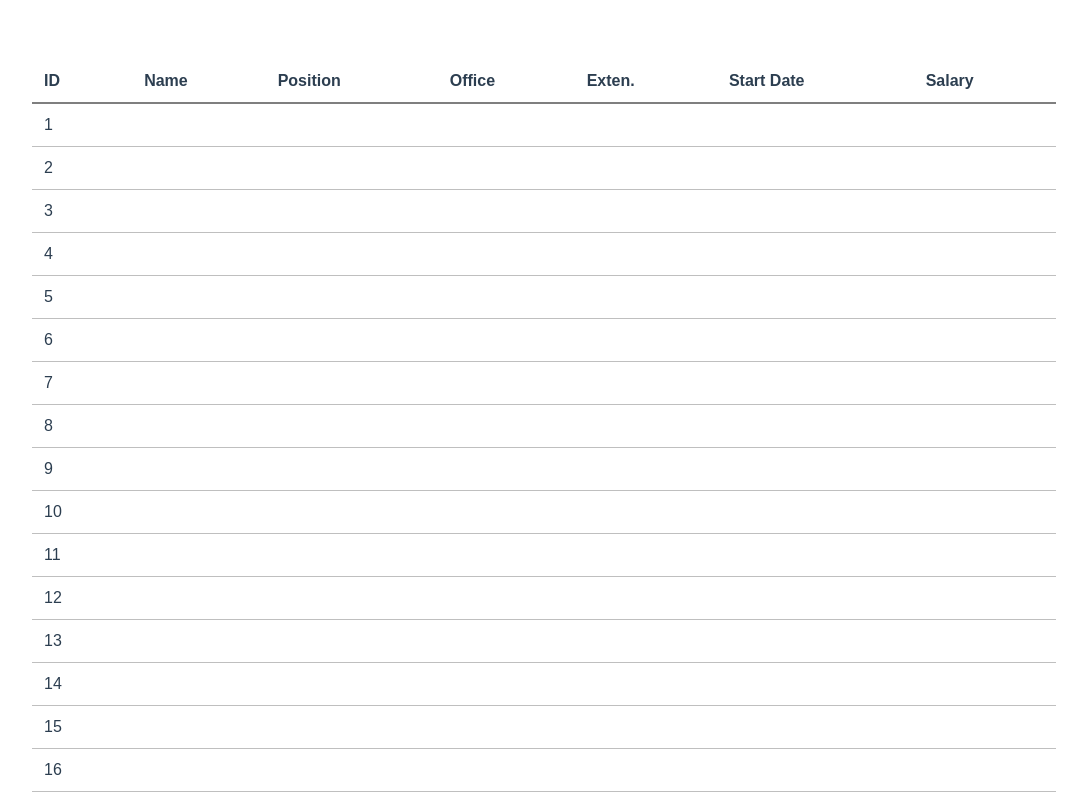
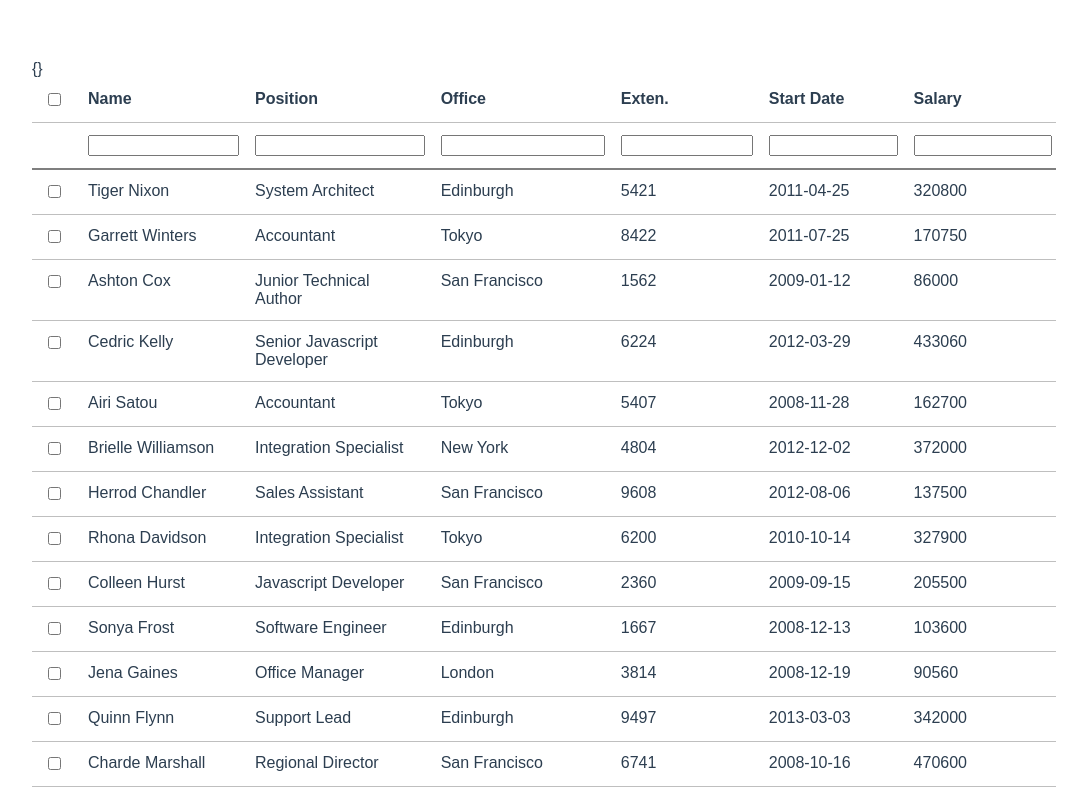
Before and after one commit to tedirghazali/datatable, a Vue app: page / in a window 1280 px wide. Shown: the top 799 px of the page, without its empty margins (96-1183 px from the left). Built offline with nearby package versions, Linux system fonts and the light colour scheme.

Commit message:
improving checklist and filter column

```diff
--- a/src/vue/App.vue
+++ b/src/vue/App.vue
@@ -1,22 +1,31 @@
 <script setup lang="ts">
+import { ref } from 'vue'
 import TableData from './components/TableData.vue'
 import rawEntries from './assets/raw-entries.js'
 
 const columns = [
-  [
-    {prop: 'id', text: 'ID', type: 'text'},
-    {prop: 'name', text: 'Name', type: 'text'},
-    {prop: 'position', text: 'Position', type: 'text'},
-    {prop: 'office', text: 'Office', type: 'text'},
-    {prop: 'extension', text: 'Exten.', type: 'text'},
-    {prop: 'startdate', text: 'Start Date', type: 'text'},
-    {prop: 'salary', text: 'Salary', type: 'text'}
-  ]
+  { prop: 'id', text: 'ID', type: 'checkbox' },
+  { prop: 'name', text: 'Name', type: 'text', filter: true },
+  { prop: 'position', text: 'Position', type: 'text', filter: true },
+  { prop: 'office', text: 'Office', type: 'text', filter: true },
+  { prop: 'extension', text: 'Exten.', type: 'text', filter: true },
+  { prop: 'startdate', text: 'Start Date', type: 'text', filter: true },
+  { prop: 'salary', text: 'Salary', type: 'text', filter: true }
 ]
+
+const checks = ref([])
+const filters = ref({})
+const checkedRows = (rows: any[]) => {
+  checks.value = rows
+}
+const filterColumns = (columns: any) => {
+  filters.value = columns
+}
 </script>
 
 <template>
-  <TableData :columns="columns" :entries="rawEntries" />
+  {{ filters }}
+  <TableData :columns="columns" :entries="rawEntries" @checklist="checkedRows" :filter="true" @filter="filterColumns" />
 </template>
 
 <style>
@@ -69,4 +78,8 @@ const columns = [
 .tableResponsive {
   overflow-x: auto;
 }
+
+.input {
+  width: 100%;
+}
 </style>
--- a/src/vue/components/TableData.vue
+++ b/src/vue/components/TableData.vue
@@ -1,61 +1,63 @@
 <script setup lang="ts">
-import { toRef } from 'vue'
+import { ref, toRef } from 'vue'
 import useTable from '../composables/useTable'
 
 const props = defineProps<{
-  columns: Array<any[] | any>,
+  columns: Array<any>,
+  filter?: boolean,
   entries: Array<any>,
   footers?: Array<any[]>,
 }>()
 
-const { getColumnHeader, getColumnData } = useTable(toRef(props, 'columns'), toRef(props, 'entries'))
+const emit = defineEmits<{
+  (e: 'checklist', rows: any[]): void,
+  (e: 'filter', columns: any): void
+}>()
 
-console.log(getColumnHeader.value)
+const { getColumnProperties, getColumnData } = useTable(toRef(props, 'columns'), toRef(props, 'entries'))
+
+const checkedList = ref([])
+const filterMap = ref({})
 </script>
 
 <template>
   <table class="table">
     <thead>
-      <template v-if="Array.isArray(columns[0])">
-        <tr v-for="(column, index) in columns" :key="'row-'+index">
-          <th v-for="(col, ind) in column" :key="'col-'+ind">
-            <template v-if="col.type === 'component'"></template>
-            <template v-else-if="col.type === 'checkbox'"></template>
-            <template v-else-if="col.type === 'input'"></template>
-            <template v-else-if="col.type === 'select'"></template>
+      <tr>
+        <th v-for="(col, ind) in columns" :key="'col-'+ind">
+          <template v-if="col.type === 'checkbox'">
+            <input type="checkbox">
+          </template>
           <template v-else>{{ col.text }}</template>
         </th>
       </tr>
-      </template>
-      <template v-else-if="typeof columns[0] === 'string' || typeof columns[0] === 'number'">
+      <template v-if="filter">
         <tr>
-          <th v-for="(col, ind) in columns" :key="'col-'+ind">{{ col }}</th>
-        </tr>
+          <th v-for="(col, ind) in columns" :key="'filter-'+ind">
+            <div v-if="col.filter === true">
+              <template v-if="col.filterType === 'select'">
+                <select>
+                  <option></option>
+                </select>
               </template>
               <template v-else>
-        <tr>
-          <th v-for="(col, ind) in columns" :key="'col-'+ind">{{ col.text }}
-            <template v-if="col.type === 'component'">
-              <component :is="col.component" v-model="col.value" :options="col.options"></component>
+                <input type="text" :ref="'filter-'+col.prop" class="input" @keyup.enter="filterMap[col.prop] = $refs['filter-'+col.prop].value; emit('filter', filterMap)">
               </template>
-            <template v-else-if="col.type === 'checkbox'"></template>
-            <template v-else-if="col.type === 'input'"></template>
-            <template v-else-if="col.type === 'select'"></template>
-            <template v-else>{{ col.text }}</template>
+            </div>
           </th>
         </tr>
       </template>
     </thead>
     <tbody>
       <tr v-for="(entry, index) in entries" :key="'entry-'+index">
-        <td v-for="(col, ind) in getColumnHeader" :key="'col-'+ind">
-          <template v-if="typeof col === 'object' && 'type' in col">
+        <td v-for="(col, ind) in columns" :key="'col-'+ind">
           <template v-if="col.type === 'component'">
             <component :is="col.component" v-model="col.value" :options="col.options"></component>
           </template>
-            <template v-else-if="col.type === 'checkbox'"></template>
+          <template v-else-if="col.type === 'checkbox'">
+            <input type="checkbox" :value="entry[col.prop]" @click="checkedList.push(entry); emit('checklist', checkedList)">
           </template>
-          <template v-else>{{ entry[col] }}</template>
+          <template v-else>{{ entry[col.prop] }}</template>
         </td>
       </tr>
     </tbody>
--- a/src/vue/composables/useTable.ts
+++ b/src/vue/composables/useTable.ts
@@ -1,20 +1,10 @@
 import { ref, computed, Ref } from 'vue'
 
-export default function useTable(getHeaders: Ref<Array<any[]> | any[]>, getRows: Ref<any[]>) {
+export default function useTable(getColumns: Ref<any[]>, getRows: Ref<any[]>) {
 
-  const getColumnHeader = computed(() => {
-    return getHeaders.value.map((item: any | any[]) => {
-      if(Array.isArray(item)) {
-        for(const i of item) {
-          if(typeof i === 'object' && 'prop' in i || 'property' in i) {
-            return i.prop || i.property
-          } else if(typeof i === 'string') {
-            return i.toLowerCase()
-          }
-        }
-      } else if(typeof item === 'string') {
-        return item.toLowerCase()
-      } else if(typeof item === 'object' && 'prop' in item || 'property' in item) {
+  const getColumnProperties = computed(() => {
+    return getColumns.value.map((item: any) => {
+      if(typeof item === 'object' && 'prop' in item || 'property' in item) {
         return item.prop || item.property
       }
     })
@@ -28,7 +18,7 @@ export default function useTable(getHeaders: Ref<Array<any[]> | any[]>, getRows:
   }
 
   return {
-    getColumnHeader,
+    getColumnProperties,
     getColumnData
   }
 }
```
Also changed, not shown: package.json (+6 -6 lines), 1 other file (tests, documents, lock files or other folders). Lines whose indentation alone changed are shown as unchanged.
